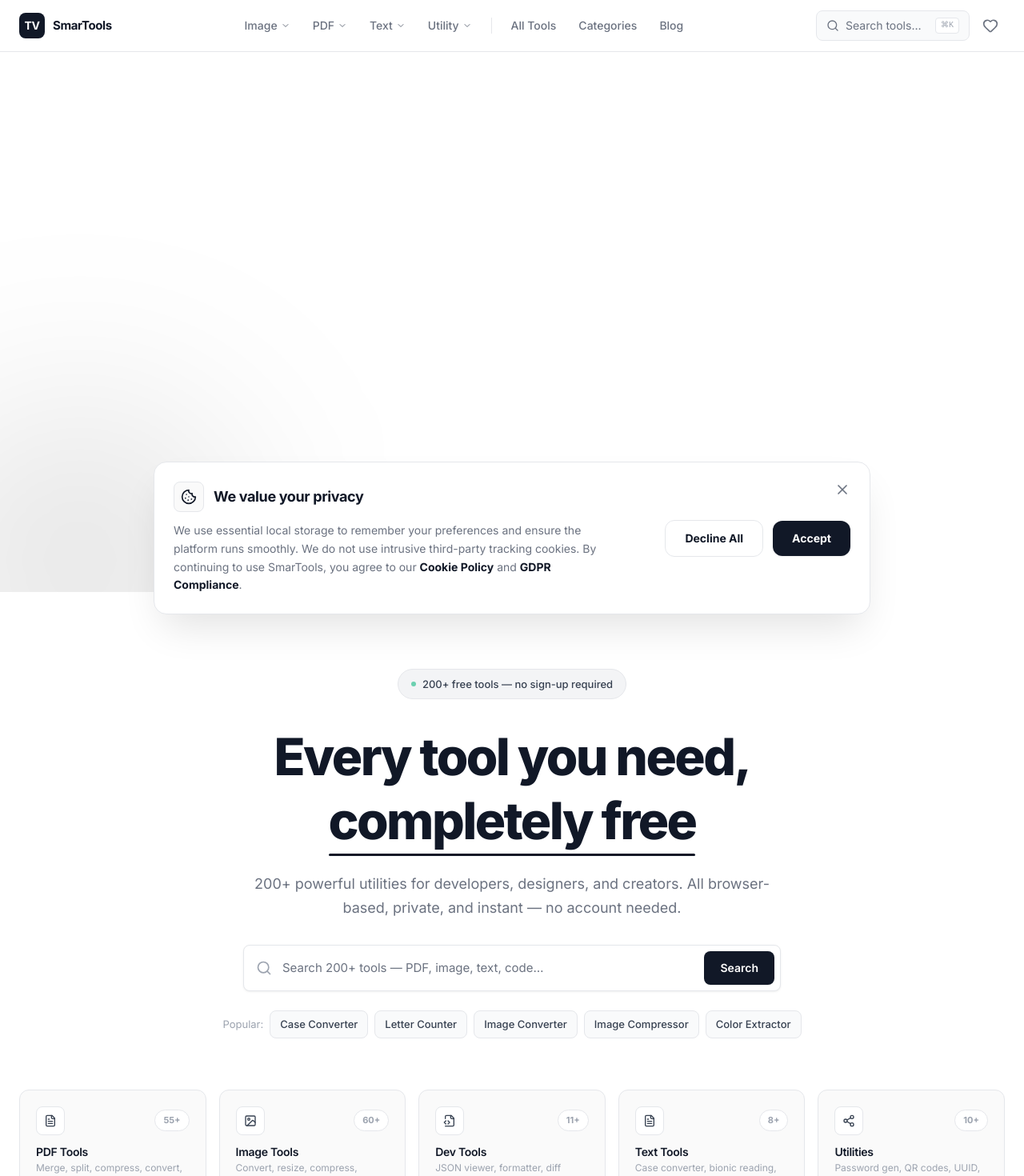
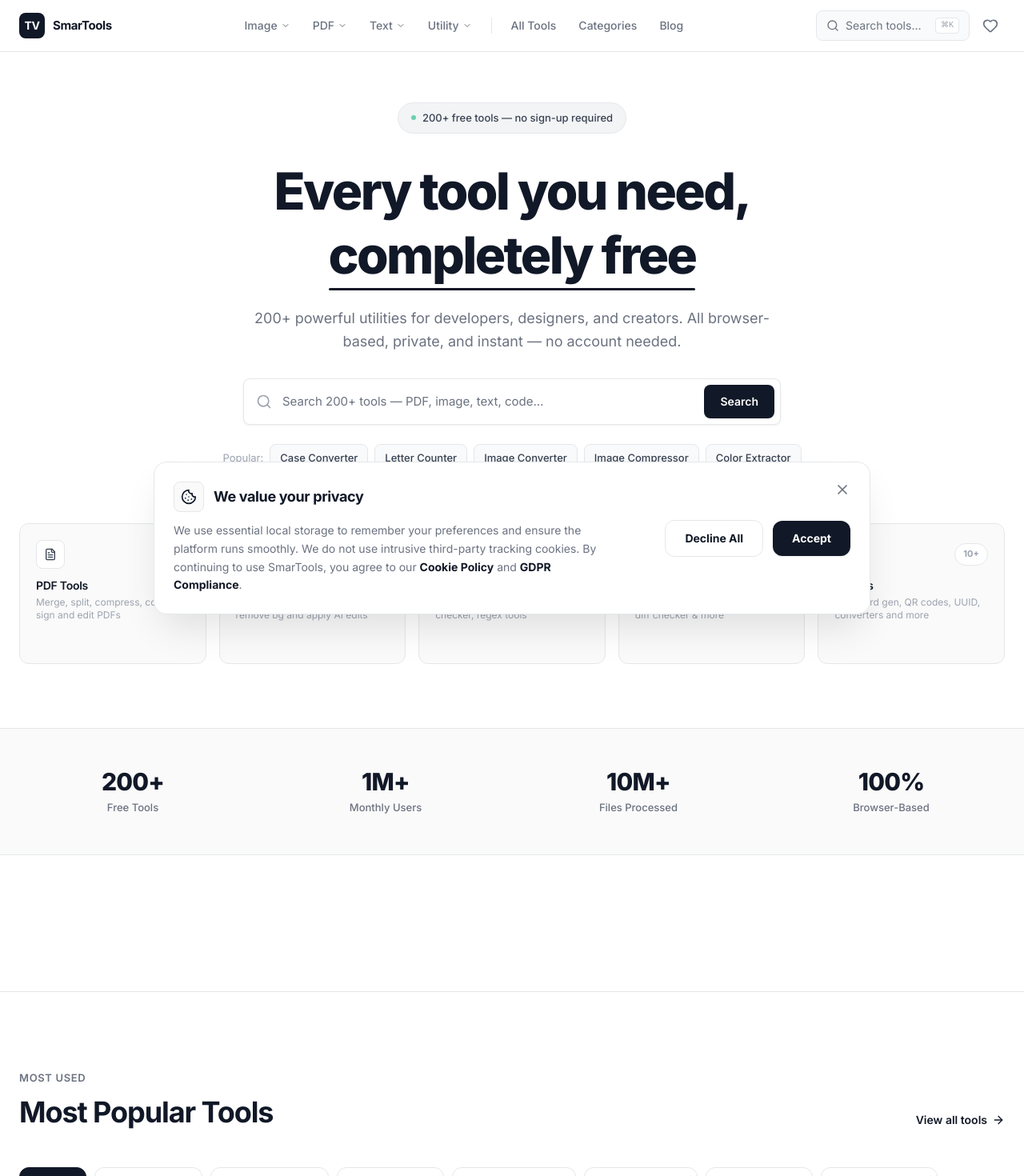
Before and after one commit to brandmist/toolverse, a React (Vite) app: page / in a window 1280 px wide. Shown: the top 1470 px of the page at 80% size. Built offline with nearby package versions, Linux system fonts and the light colour scheme.

Commit message:
Optimize ad placements to be user friendly

```diff
--- a/src/App.tsx
+++ b/src/App.tsx
@@ -49,27 +49,10 @@ export default function App() {
               <div className="relative z-10 flex flex-col min-h-screen w-full">
                 <Navbar />
 
-                {/* Global Ads Container as requested */}
+                {/* Global Native Ad Container (invisible) */}
                 <NativeAd />
-                <div className="flex flex-wrap justify-center items-center gap-4 py-2 w-full max-w-[1280px] mx-auto px-4">
-                  <AdBanner adKey="1026c12149117e16c7ccce72edad6371" height={90} width={728} />
-                  <AdBanner adKey="820ae9a9c66d98143fc406aca9ac626f" height={60} width={468} />
-                  <AdBanner adKey="bab1185fa7522837a82e6dbf5c6015d5" height={50} width={320} />
-                  <AdBanner adKey="52d14c4cfc4b28a541def0f2dbd7b118" height={250} width={300} />
-                </div>
 
-                <div className="flex justify-center w-full py-2">
-                  <a
-                    href="https://www.effectivecpmnetwork.com/jaj11f6qd?key=4fb306169b7dffbec2b625cff9337f14"
-                    target="_blank"
-                    rel="noopener noreferrer"
-                    className="inline-flex items-center justify-center px-6 py-3 bg-[#111827] text-white font-semibold rounded-xl hover:bg-[#1F2937] transition-colors shadow-lg animate-pulse"
-                  >
-                    Click Here to Continue & View Special Offers
-                  </a>
-                </div>
-
-                {/* Floating Skyscrapers */}
+                {/* Floating Skyscrapers - Desktop Only */}
                 <div className="hidden xl:block fixed top-1/2 right-4 -translate-y-1/2 z-40">
                   <AdBanner adKey="81045c2de93bfbab7c8203b44ab27f1c" height={600} width={160} />
                 </div>
--- a/src/pages/Home.tsx
+++ b/src/pages/Home.tsx
@@ -320,12 +320,18 @@ export function Home() {
         </div>
       </section>
 
+      {/* ── Top Ad Banner (Under Stats) ── */}
+      <div className="bg-white border-b border-[#E5E7EB] py-6">
+        <div className="max-w-[1280px] mx-auto px-6 flex justify-center">
+          <AdBanner adKey="1026c12149117e16c7ccce72edad6371" height={90} width={728} className="hidden md:flex" />
+          <AdBanner adKey="820ae9a9c66d98143fc406aca9ac626f" height={60} width={468} className="hidden sm:flex md:hidden" />
+          <AdBanner adKey="bab1185fa7522837a82e6dbf5c6015d5" height={50} width={320} className="sm:hidden" />
+        </div>
+      </div>
+
       {/* ══════════════════════════════════════════════
           POPULAR TOOLS
       ══════════════════════════════════════════════ */}
-      <div className="max-w-[1280px] mx-auto px-6 py-4">
-        <AdBanner adKey="820ae9a9c66d98143fc406aca9ac626f" height={60} width={468} className="hidden sm:flex" />
-      </div>
       <section className="py-24 bg-white border-b border-[#E5E7EB]">
         <div className="max-w-[1280px] mx-auto px-6">
           {/* Header */}
@@ -432,6 +438,13 @@ export function Home() {
           </div>
         </div>
       </section>
+
+      {/* ── Mid-page Ad Container ── */}
+      <div className="bg-white border-b border-[#E5E7EB] py-12">
+        <div className="max-w-[1280px] mx-auto px-6 flex justify-center">
+          <AdBanner adKey="52d14c4cfc4b28a541def0f2dbd7b118" height={250} width={300} />
+        </div>
+      </div>
 
       {/* ══════════════════════════════════════════════
           FEATURED TOOLS — Bento Showcase
--- a/src/pages/ToolDetail.tsx
+++ b/src/pages/ToolDetail.tsx
@@ -343,7 +343,13 @@ export function ToolDetail() {
             {/* ── Directory Layout ── */}
         <div className="max-w-[960px] mx-auto px-6 py-10 flex flex-col gap-12">
 
-          <NativeAd />
+          {/* Top Ad Banner */}
+          <div className="flex justify-center w-full">
+            <AdBanner adKey="1026c12149117e16c7ccce72edad6371" height={90} width={728} className="hidden md:flex" />
+            <AdBanner adKey="820ae9a9c66d98143fc406aca9ac626f" height={60} width={468} className="hidden sm:flex md:hidden" />
+            <AdBanner adKey="bab1185fa7522837a82e6dbf5c6015d5" height={50} width={320} className="sm:hidden" />
+          </div>
+
           {/* The Actual Tool Interface */}
           <div className="bg-white border border-[#E5E7EB] rounded-2xl overflow-hidden shadow-[0_8px_30px_rgb(0,0,0,0.04)]">
             <div className="p-6 sm:p-8">
@@ -351,7 +357,9 @@ export function ToolDetail() {
             </div>
           </div>
 
-          <AdBanner adKey="52d14c4cfc4b28a541def0f2dbd7b118" height={250} width={300} />
+          <div className="flex justify-center w-full">
+            <AdBanner adKey="52d14c4cfc4b28a541def0f2dbd7b118" height={250} width={300} />
+          </div>
 
           {/* Rich Directory Content: Features & Use Cases */}
           {(tool.features || tool.useCases || tool.pros || tool.cons) ? (
@@ -512,6 +520,17 @@ export function ToolDetail() {
               </div>
             </div>
           )}
+
+          <div className="flex justify-center w-full py-8">
+            <a
+              href="https://www.effectivecpmnetwork.com/jaj11f6qd?key=4fb306169b7dffbec2b625cff9337f14"
+              target="_blank"
+              rel="noopener noreferrer"
+              className="inline-flex items-center justify-center px-8 py-4 bg-[#111827] text-white font-bold rounded-xl hover:bg-[#1F2937] transition-all shadow-[0_8px_30px_rgb(0,0,0,0.12)] hover:-translate-y-0.5"
+            >
+              Unlock Premium Features
+            </a>
+          </div>
         </div>        </div>
       </div>
     </>
```
